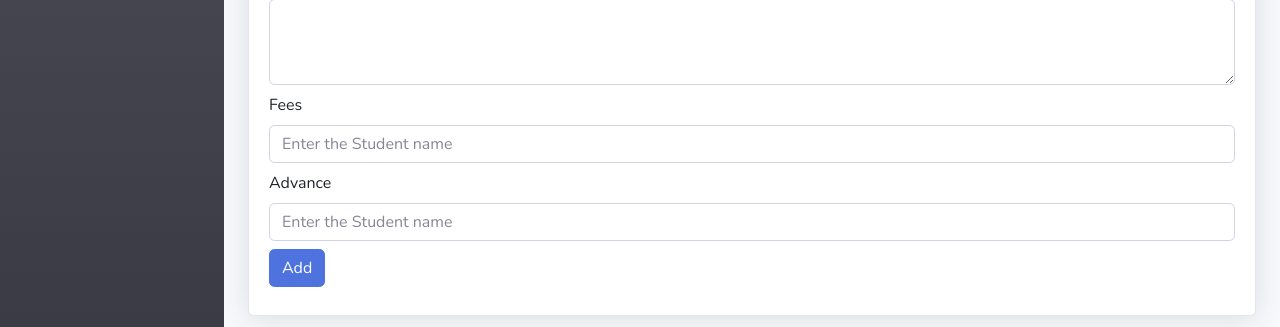
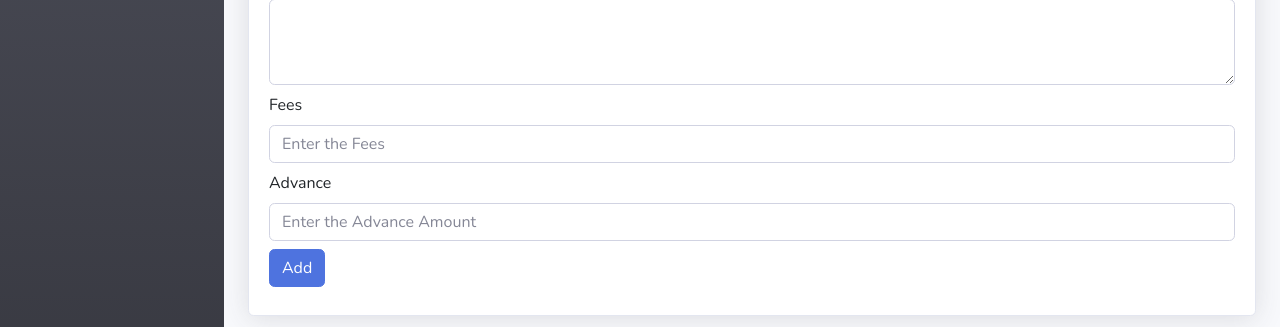
Before and after one commit to Balavignesh2503/ai-admin, a PHP site: page /addstudent.php in a window 1280 px wide. Shown: the part 824-1151 px from the top of the page. Run offline with PHP 8.4, Linux system fonts and the light colour scheme; data comes from the database, SQL or seed files in the repository; some libraries are stand-ins or nearby versions.

Commit message:
Add files via upload

```diff
--- a/addstudent.php
+++ b/addstudent.php
@@ -96,7 +96,7 @@
 
                                 <div class="mb-2">
                                 <label for="exampleFormControlInput1" class="form-label">Student's Course:</label>
-                                <select onchange="getcourse()" class="form-select" aria-label="Default select example" id="studentcourse" name="studentcourse">
+                                <select onchange="getfees()" class="form-select" aria-label="Default select example" id="studentcourse" name="studentcourse">
                                     <?php if(isset($_GET['sid'])){?>
                                     <option value="<?php echo $studentdata['studentcourse']?>" selected><?php echo $studentdata['studentcourse']?></option>
                                     <?php }else{?>
@@ -104,7 +104,7 @@
                                     <?php }?>
 
                                     <?php foreach ($data as $course) { ?>
-                                        <option value="<?php echo htmlspecialchars($course['cid']) ?>"><?php echo htmlspecialchars($course['course_name']) ?></option>
+                                        <option  data-fees="<?php echo htmlspecialchars($course['course_fees']) ?>" value="<?php echo htmlspecialchars($course['cid']) ?>"><?php echo htmlspecialchars($course['course_name']) ?></option>
                                     <?php } ?>
                                 </select>
                             </div>
@@ -206,7 +206,7 @@
                                 <?php if(isset($_GET['sid'])){?>
                                     <div class="mb-2">
                                     <label for="exampleFormControlTextarea1" class="form-label">Address:</label>
-                                    <textarea class="form-control" value="<?php echo $studentdata['studentaddress']?>" name="studentaddress" id="exampleFormControlTextarea1" rows="3"></textarea>
+                                    <textarea class="form-control" name="studentaddress" id="exampleFormControlTextarea1" rows="3"><?php echo $studentdata['studentaddress']?></textarea>
                                 </div>
                                     <?php }else{?>
                                         <div class="mb-2">
@@ -218,20 +218,38 @@
                                         echo $_POST['studentcourse'];
                                     }
                                      ?>
+                                     <?php if(isset($_GET['sid'])){?>
 
                                 <div class="mb-2">
                                 <label for="exampleFormControlInput1" class="form-label">Fees</label>
-                                <input type="text" name="fees" id="fees" class="form-control" id="exampleFormControlInput1" placeholder="Enter the Student name">
+                                <input type="text" value="<?php echo $studentdata['fees']?>" name="fees" id="fees" class="form-control" id="exampleFormControlInput1" placeholder="Enter the Fees">
                             </div>
+                            <?php }else{?>
+                                <div class="mb-2">
+                                <label for="exampleFormControlInput1" class="form-label">Fees</label>
+                                <input type="text" name="fees" id="fees" class="form-control" id="exampleFormControlInput1" placeholder="Enter the Fees">
+                            </div>
+                            <?php }?>
                             <script>
-                                function getcourse(){
-                                    var fees =
+                                function getfees(){
+                                    var studentcourse = document.getElementById('studentcourse');
+                                    var selectedcourse = studentcourse.options[studentcourse.selectedIndex];
+                                    var fees = document.getElementById('fees');
+                                    var fee = selectedcourse.getAttribute('data-fees');
+                                    fees.value=fee ||'';
                                 }
                             </script>
+                            <?php if(isset($_GET['sid'])){?>
                             <div class="mb-2">
                                 <label for="exampleFormControlInput1" class="form-label">Advance</label>
-                                <input type="text" name="advance" class="form-control" id="exampleFormControlInput1" placeholder="Enter the Student name">
+                                <input type="text" value="<?php echo $studentdata['advance']?>" name="advance" class="form-control" id="exampleFormControlInput1" placeholder="Enter the Advance Amount">
                             </div>
+                            <?php }else{?>
+                            <div class="mb-2">
+                                <label for="exampleFormControlInput1" class="form-label">Advance</label>
+                                <input type="text" name="advance" class="form-control" id="exampleFormControlInput1" placeholder="Enter the Advance Amount">
+                            </div>
+                            <?php }?>
                             <script></script>
 
                                 <div class="mb-2">
@@ -252,9 +270,12 @@
                                                     $studentphone=mysqli_real_escape_string($db,$_POST['studentphone']);
                                                     $studentemail=mysqli_real_escape_string($db,$_POST['studentemail']);
                                                     $studentaddress=mysqli_real_escape_string($db,$_POST['studentaddress']);
-                                                    print_r($sid);
+                                                    $fees=mysqli_real_escape_string($db,$_POST['fees']);
+                                                    $advance=mysqli_real_escape_string($db,$_POST['advance']);
+                                                    $remaining=$fees-$advance;
+                                                   // print_r($sid);
 
-                                                    $query = "update addstudent set studentname='$studentname',studentcourse='$studentcourse',studentcourse='$studentcourse',studentcourse='$studentcourse',studentcourse='$studentcourse',joindate='$joindate',studentphone='$studentphone',studentemail='$studentemail',studentaddress='$studentaddress' where sid='$sid' ";
+                                                    $query = "update addstudent set studentname='$studentname',studentcourse='$studentcourse',studentcourse='$studentcourse',studentcourse='$studentcourse',studentcourse='$studentcourse',joindate='$joindate',studentphone='$studentphone',studentemail='$studentemail',studentaddress='$studentaddress',fees='$fees',advance='$advance',remaining='$remaining' where sid='$sid' ";
                                                     $ex = mysqli_query($db, $query);
                                                     if ($ex) {
                                                         // echo "Updated Successfully!!!";
@@ -271,7 +292,7 @@
                                             }
                                     ?>
                                     <button type="submit" name="delete" class="btn btn-dark">Delete Student</button>
-                                    <?php echo $_GET['sid']?>
+
                                     <?php
                                             include('./db.php');
                                             if (isset($_POST['delete'])) {
@@ -320,7 +341,10 @@
                 $studentphone=$_POST['studentphone'];
                 $studentemail=$_POST['studentemail'];
                 $studentaddress=$_POST['studentaddress'];
-                $query = "insert into addstudent values('$sid','$studentname','$studentcourse','$studentcollege','$studentdegree','$department','$joindate','$studentphone','$studentemail','$studentaddress')";
+                $fees=$_POST['fees'];
+                $advance=$_POST['advance'];
+                $remaining=$fees-$advance;
+                $query = "insert into addstudent values('$sid','$studentname','$studentcourse','$studentcollege','$studentdegree','$department','$joindate','$studentphone','$studentemail','$studentaddress','$fees','$advance','$remaining')";
                 $ex = mysqli_query($db, $query);
 
                 if ($ex) {
```
Also changed, not shown: currentstudents.php (+7 -1 lines).
